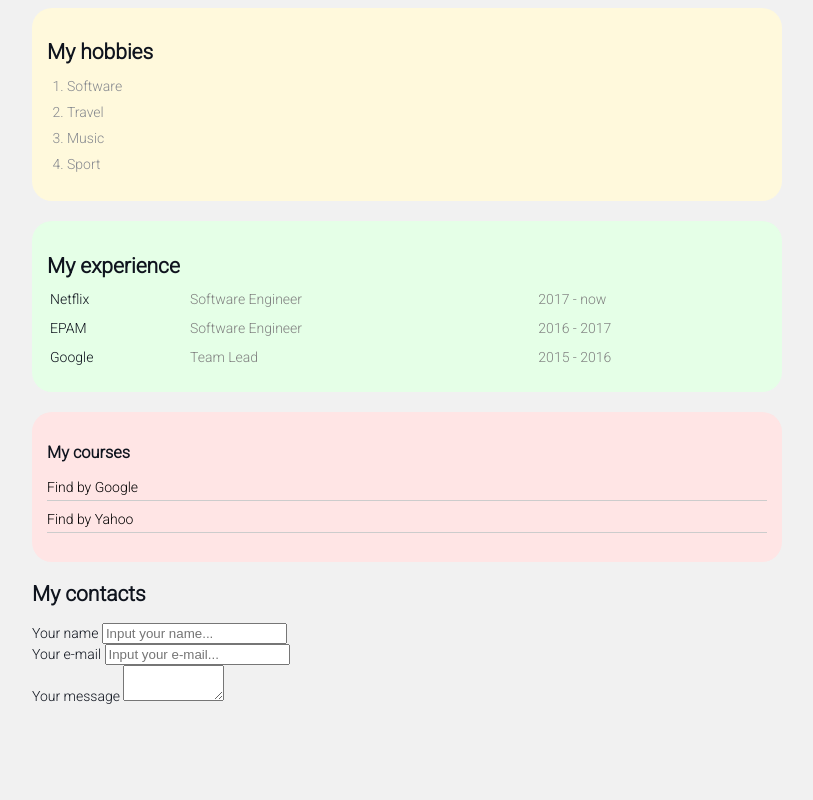
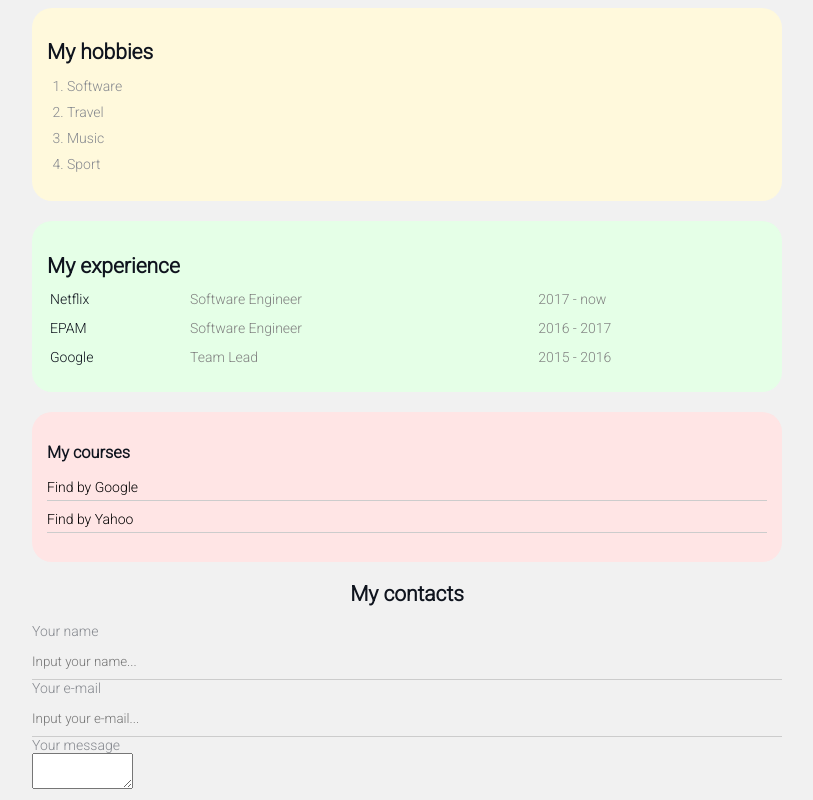
Before and after one commit to alexdoublesmile/edu-frontend, a plain HTML site: page index.html in a window 1280 px wide. Shown: the part 333-1133 px from the top of the page, without its empty margins (233-1046 px from the left). Before the commit the page ends 1045 px from the top, so only its background shows below. Drawn offline with Linux system fonts and the light colour scheme.

Commit message:
add input style

```diff
--- a/index.html
+++ b/index.html
@@ -59,17 +59,23 @@
                     </ul>
             </div>
 
+            <div class="contact">
                 <h2>My contacts</h2>
                 <form action="#">
+                    <div class="form-group">
                         <label for="name">Your name</label>
                         <input type="text" id="name" placeholder="Input your name...">
-                <br>
+                    </div>
+                    <div class="form-group">
                         <label for="email">Your e-mail</label>
                         <input type="text" id="email" placeholder="Input your e-mail...">
-                <br>
+                    </div>
+                    <div class="form-group">
                         <label for="msg">Your message</label>
                         <textarea name="msg" id="msg" cols="10" rows="2"></textarea>
+                    </div>
                 </form>
+            </div>
         </div>
     </body>
 </html>
--- a/styles.css
+++ b/styles.css
@@ -130,3 +130,25 @@ a:visited {
     padding-bottom: 5px;
     border-bottom: 1px solid #ccc;
 }
+
+.contact h2 {
+    text-align: center;
+}
+
+.form-group label {
+    display: block;
+    font-size: 14px;
+    color: #86898f;
+}
+
+.form-group input {
+    width: 100%;
+    box-sizing: border-box;
+    background: transparent;
+    color: #000;
+    font-family: inherit;
+    padding: 15px 0 10px;
+    border: none;
+    border-bottom: 1px solid #ccc;
+    outline: none;
+}
```
Lines whose indentation alone changed are shown as unchanged.
